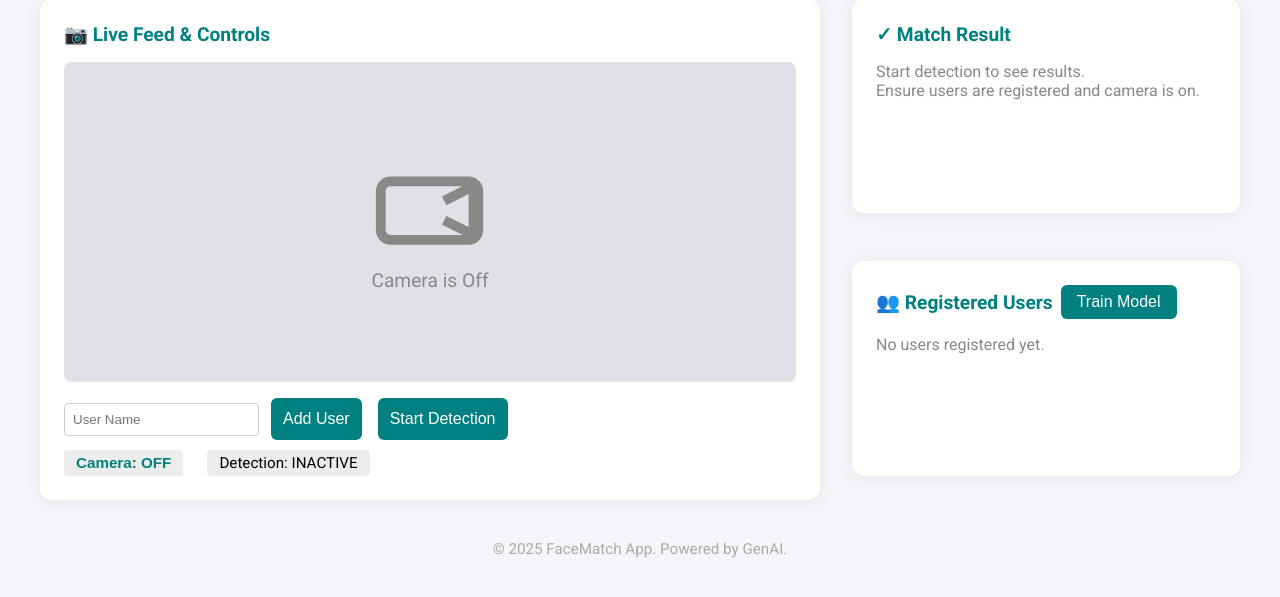
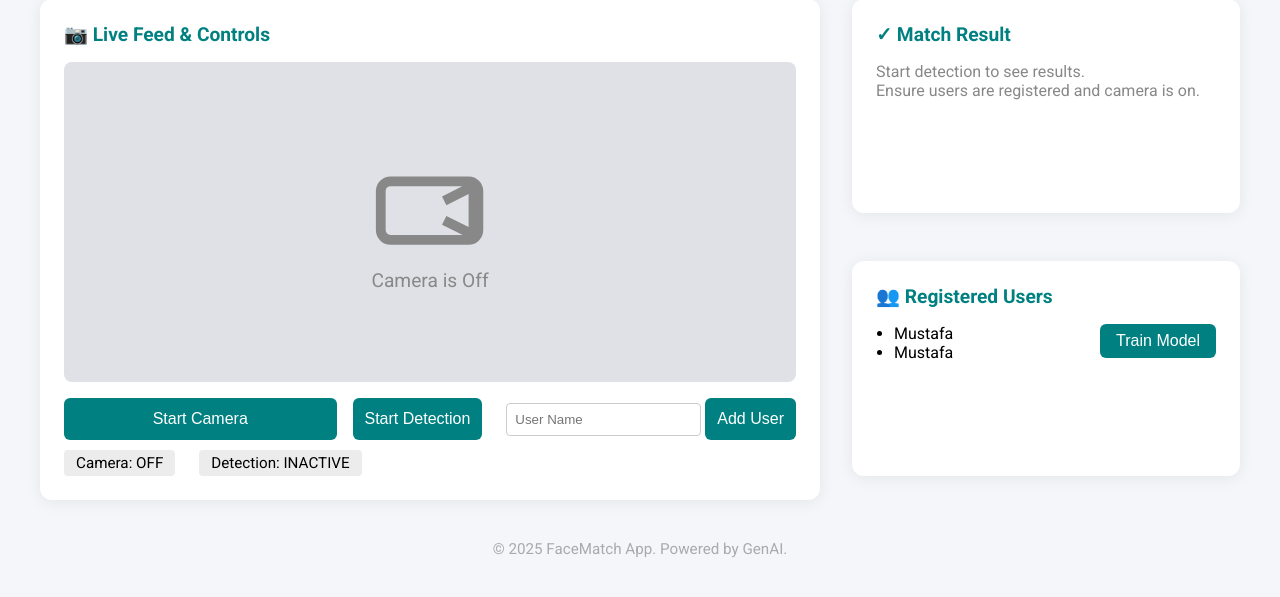
Before and after one commit to Muhammed-Mustafa-Dastan/face_detection_mark_2, a Flask app: page / in a window 1280 px wide. Shown: the part 146-743 px from the top of the page. Run offline with Flask 3, Linux system fonts and the light colour scheme; data comes from the database, SQL or seed files in the repository.

Commit message:
Refactor user management and camera controls in app.py and index.html
- Updated index route to fetch and display user list from the database.
- Enhanced add_user route to redirect with updated user list.
- Modified recognize route to include user list in the response.
- Improved index.html layout for user registration and camera controls.
- Changed video element style from 'cover' to 'contain'.
- Updated camera status display logic for better user feedback.

```diff
--- a/app.py
+++ b/app.py
@@ -12,7 +12,14 @@
 
 @app.route('/')
 def index():
-    return render_template('index.html')
+    # Kullanıcı listesini veritabanından çek
+    import sqlite3
+    conn = sqlite3.connect('face_data.db')
+    c = conn.cursor()
+    c.execute('SELECT name FROM users')
+    users = [row[0] for row in c.fetchall()]
+    conn.close()
+    return render_template('index.html', users=users)
 
 @app.route('/add_user', methods=['POST'])
 def add_user():
@@ -27,6 +34,7 @@
         if embedding is not None:
             insert_embedding(user_id, embedding)
     cap.release()
+    # Kullanıcı listesini güncellemek için index'e yönlendirirken users parametresi ile gönder
     return redirect(url_for('index'))
 
 # Veritabanı tablolarını başlatmak için fonksiyonu doğrudan burada çağır
@@ -61,12 +69,26 @@
                     user_name = row[0]
                 conn.close()
     cap.release()
-    return render_template('index.html', recognized=user_name)
+    # Kullanıcı listesini de gönder
+    import sqlite3
+    conn = sqlite3.connect('face_data.db')
+    c = conn.cursor()
+    c.execute('SELECT name FROM users')
+    users = [row[0] for row in c.fetchall()]
+    conn.close()
+    return render_template('index.html', recognized=user_name, users=users)
 
 @app.route('/train', methods=['POST'])
 def train():
     subprocess.run(['python', 'train.py'])
-    return render_template('index.html', trained=True)
+    # Kullanıcı listesini de gönder
+    import sqlite3
+    conn = sqlite3.connect('face_data.db')
+    c = conn.cursor()
+    c.execute('SELECT name FROM users')
+    users = [row[0] for row in c.fetchall()]
+    conn.close()
+    return render_template('index.html', trained=True, users=users)
 
 if __name__ == '__main__':
     app.run(debug=True)
--- a/templates/index.html
+++ b/templates/index.html
@@ -55,7 +55,7 @@
         #videoElement {
             width: 100%;
             height: 100%;
-            object-fit: cover;
+            object-fit: contain; /* Değiştirildi: cover -> contain */
             border-radius: 8px;
             display: none;
         }
@@ -153,16 +153,17 @@
                 </div>
             </div>
             <div class="controls">
-                <form action="/add_user" method="post" style="margin:0;">
-                    <input type="text" name="name" placeholder="User Name" required style="padding:8px; border-radius:4px; border:1px solid #ccc; margin-right:8px;">
+                <button type="button" id="startCameraBtn">Start Camera</button>
+                <form action="/recognize" method="post" style="margin:0;display:inline;">
+                    <button type="submit" id="startDetectionBtn">Start Detection</button>
+                </form>
+                <form action="/add_user" method="post" style="margin:0;display:inline;">
+                    <input type="text" name="name" placeholder="User Name" required style="padding:8px; border-radius:4px; border:1px solid #ccc; margin-left:8px;">
                     <button type="submit">Add User</button>
-                </form>
-                <form action="/recognize" method="post" style="margin:0;">
-                    <button type="submit">Start Detection</button>
                 </form>
             </div>
             <div class="status">
-                <button id="cameraStatusBtn" onclick="toggleCamera(event)">Camera: OFF</button>
+                <span id="cameraStatus">Camera: OFF</span>
                 <span id="detectionStatus">Detection: INACTIVE</span>
             </div>
         </div>
@@ -176,14 +177,19 @@
                 {% endif %}
             </div>
             <div class="panel registered-users">
-                <h2>&#128101; Registered Users <form action="/train" method="post" style="display:inline;"><button class="add-user-btn" type="submit">Train Model</button></form></h2>
+                <h2>&#128101; Registered Users</h2>
+                <form action="/train" method="post" style="margin-bottom:12px;">
+                    <button class="add-user-btn" type="submit">Train Model</button>
+                </form>
                 <ul style="padding-left:18px;">
-                    {% set users = [] %}
-                    {% for user in users %}
-                        <li>{{ user }}</li>
-                    {% endfor %}
+                    {% if users and users|length > 0 %}
+                        {% for user in users %}
+                            <li>{{ user }}</li>
+                        {% endfor %}
+                    {% else %}
+                        <p>No users registered yet.</p>
+                    {% endif %}
                 </ul>
-                <p>No users registered yet.</p>
             </div>
         </div>
     </div>
@@ -193,12 +199,13 @@
     <script>
         let cameraActive = false;
         let stream = null;
-        const cameraBtn = document.getElementById('cameraStatusBtn');
+        const cameraBtn = document.getElementById('startCameraBtn');
         const video = document.getElementById('videoElement');
         const cameraBox = document.getElementById('cameraBox');
         const cameraOff = document.getElementById('cameraOff');
+        const cameraStatus = document.getElementById('cameraStatus');
 
-        function toggleCamera(e) {
+        cameraBtn.addEventListener('click', function(e) {
             e.preventDefault();
             if (!cameraActive) {
                 navigator.mediaDevices.getUserMedia({ video: true })
@@ -208,8 +215,7 @@
                         video.style.display = 'block';
                         cameraBox.classList.add('active');
                         cameraOff.style.display = 'none';
-                        cameraBtn.textContent = 'Camera: ACTIVE';
-                        cameraBtn.classList.add('active');
+                        cameraStatus.textContent = 'Camera: ON';
                         cameraActive = true;
                     })
                     .catch(function(err) {
@@ -222,11 +228,10 @@
                 video.style.display = 'none';
                 cameraBox.classList.remove('active');
                 cameraOff.style.display = 'flex';
-                cameraBtn.textContent = 'Camera: OFF';
-                cameraBtn.classList.remove('active');
+                cameraStatus.textContent = 'Camera: OFF';
                 cameraActive = false;
             }
-        }
+        });
     </script>
 </body>
 </html>
```
